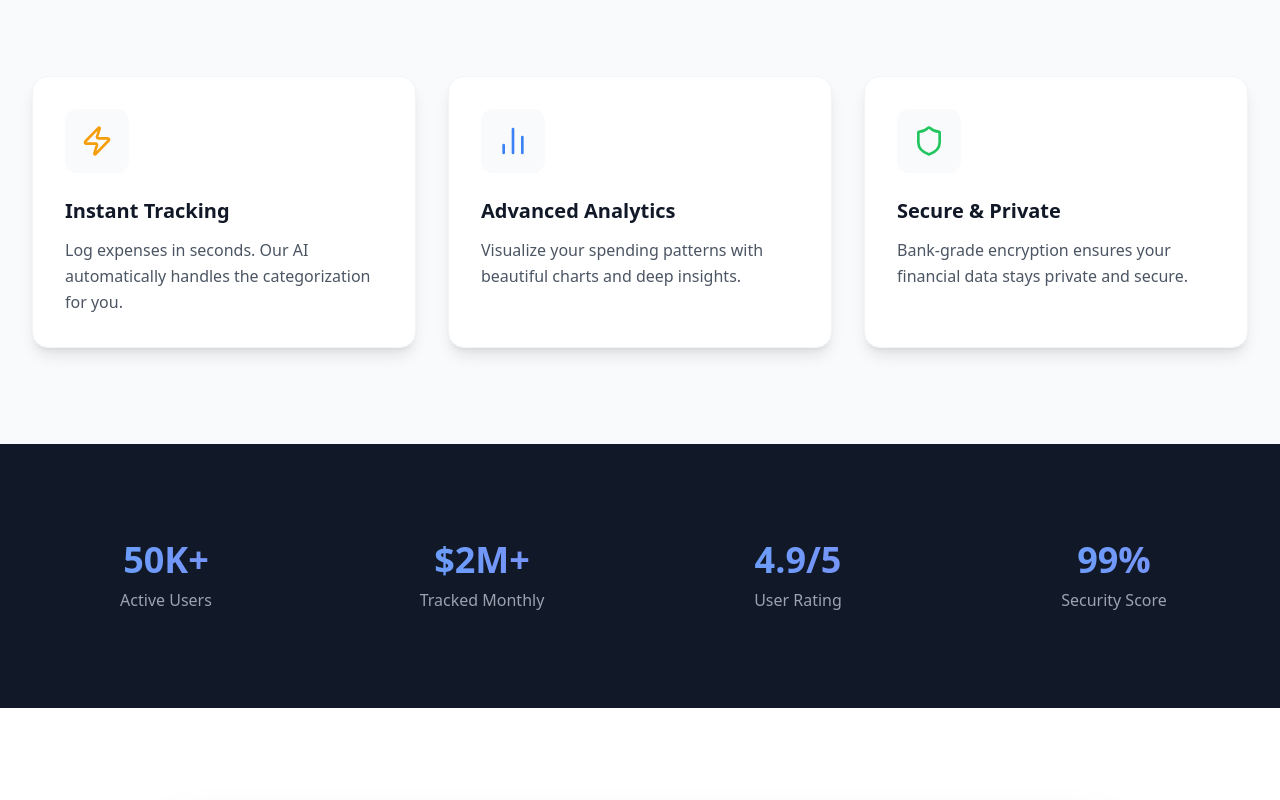
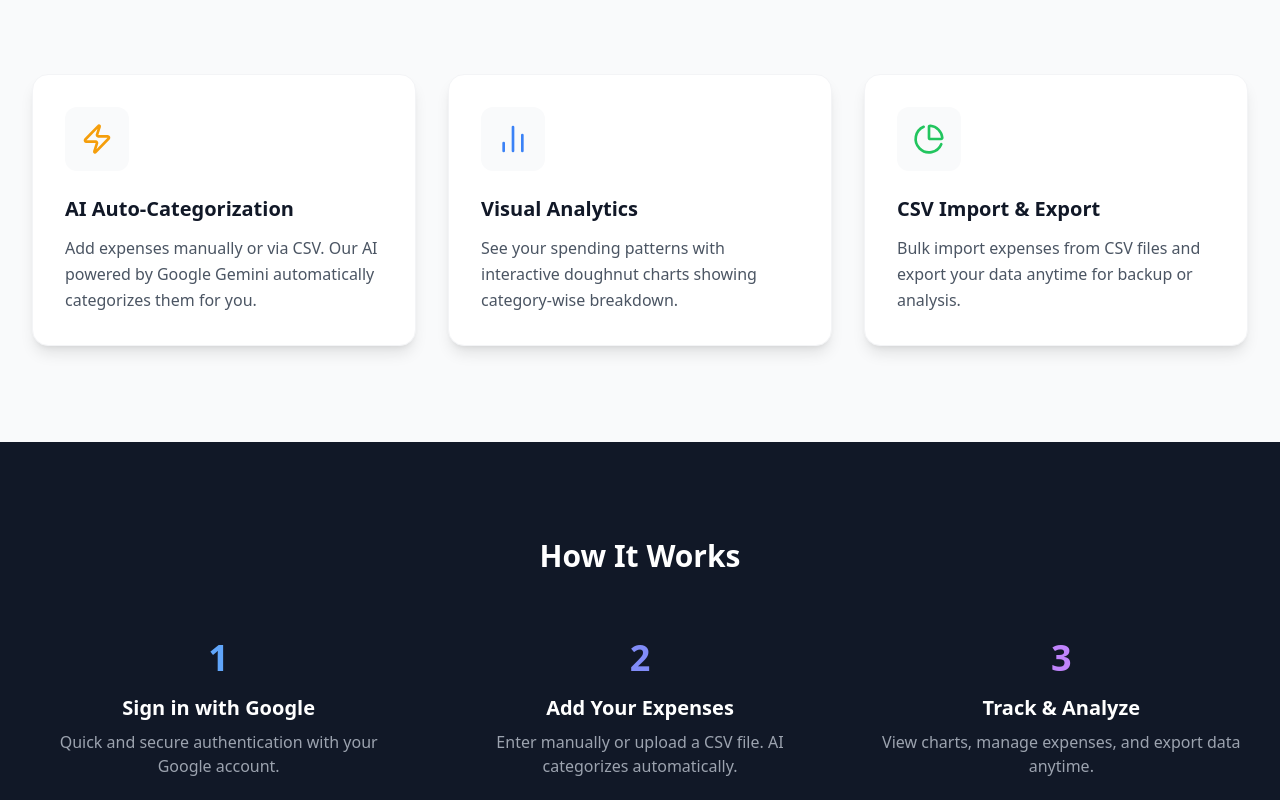
Before and after one commit to jayasurya261/issai.ai, a React (Vite) app in the folder client/: page / in a window 1280 px wide. Shown: the part 1760-2560 px from the top of the page. Built offline with nearby package versions, Linux system fonts and the light colour scheme; no server answers.

Commit message:
Update backend URLs to production and clean up Landing Page footer

```diff
--- a/client/src/components/LandingPage.jsx
+++ b/client/src/components/LandingPage.jsx
@@ -1,6 +1,6 @@
 import React from 'react';
 import { motion } from 'framer-motion';
-import { ArrowRight, BarChart2, PieChart, Wallet, Zap, Shield, Globe } from 'lucide-react';
+import { ArrowRight, BarChart2, PieChart, Zap } from 'lucide-react';
 import Navbar from './Navbar';
 import { Link } from 'react-router-dom';
 import { useUser } from '../context/UserContext';
@@ -80,9 +80,6 @@ const LandingPage = () => {
                                     Get Started Free <ArrowRight className="ml-2 h-5 w-5" />
                                 </motion.button>
                             )}
-                            <button className="px-8 py-4 bg-white text-gray-700 border border-gray-200 rounded-full font-bold text-lg hover:border-gray-300 hover:bg-gray-50 transition-all">
-                                Watch Demo
-                            </button>
                         </motion.div>
                     </motion.div>
 
@@ -114,37 +111,49 @@ const LandingPage = () => {
                     <div className="grid md:grid-cols-3 gap-8">
                         <FeatureCard
                             icon={<Zap className="h-8 w-8 text-amber-500" />}
-                            title="Instant Tracking"
-                            description="Log expenses in seconds. Our AI automatically handles the categorization for you."
+                            title="AI Auto-Categorization"
+                            description="Add expenses manually or via CSV. Our AI powered by Google Gemini automatically categorizes them for you."
                             delay={0.1}
                         />
                         <FeatureCard
                             icon={<BarChart2 className="h-8 w-8 text-blue-500" />}
-                            title="Advanced Analytics"
-                            description="Visualize your spending patterns with beautiful charts and deep insights."
+                            title="Visual Analytics"
+                            description="See your spending patterns with interactive doughnut charts showing category-wise breakdown."
                             delay={0.2}
                         />
                         <FeatureCard
-                            icon={<Shield className="h-8 w-8 text-green-500" />}
-                            title="Secure & Private"
-                            description="Bank-grade encryption ensures your financial data stays private and secure."
+                            icon={<PieChart className="h-8 w-8 text-green-500" />}
+                            title="CSV Import & Export"
+                            description="Bulk import expenses from CSV files and export your data anytime for backup or analysis."
                             delay={0.3}
                         />
                     </div>
                 </div>
             </section>
 
-            {/* Stats Section */}
+            {/* How It Works Section */}
             <section className="py-24 bg-gray-900 text-white relative overflow-hidden">
                 <div className="absolute top-0 right-0 -z-10 w-96 h-96 bg-blue-600 rounded-full blur-[128px] opacity-20" />
                 <div className="absolute bottom-0 left-0 -z-10 w-96 h-96 bg-purple-600 rounded-full blur-[128px] opacity-20" />
 
                 <div className="max-w-7xl mx-auto px-4 sm:px-6 lg:px-8">
-                    <div className="grid md:grid-cols-4 gap-12 text-center">
-                        <Stat number="50K+" label="Active Users" />
-                        <Stat number="$2M+" label="Tracked Monthly" />
-                        <Stat number="4.9/5" label="User Rating" />
-                        <Stat number="99%" label="Security Score" />
+                    <h2 className="text-3xl font-bold text-center mb-16">How It Works</h2>
+                    <div className="grid md:grid-cols-3 gap-12 text-center">
+                        <div>
+                            <div className="text-4xl font-bold text-blue-400 mb-4">1</div>
+                            <h3 className="text-xl font-semibold mb-2">Sign in with Google</h3>
+                            <p className="text-gray-400">Quick and secure authentication with your Google account.</p>
+                        </div>
+                        <div>
+                            <div className="text-4xl font-bold text-indigo-400 mb-4">2</div>
+                            <h3 className="text-xl font-semibold mb-2">Add Your Expenses</h3>
+                            <p className="text-gray-400">Enter manually or upload a CSV file. AI categorizes automatically.</p>
+                        </div>
+                        <div>
+                            <div className="text-4xl font-bold text-purple-400 mb-4">3</div>
+                            <h3 className="text-xl font-semibold mb-2">Track & Analyze</h3>
+                            <p className="text-gray-400">View charts, manage expenses, and export data anytime.</p>
+                        </div>
                     </div>
                 </div>
             </section>
@@ -158,7 +167,7 @@ const LandingPage = () => {
 
                         <h2 className="text-4xl font-bold mb-6 relative z-10">Ready to take control?</h2>
                         <p className="text-xl text-blue-100 mb-10 max-w-2xl mx-auto relative z-10">
-                            Join thousands of smart users who are managing their finances better with Issai.ai.
+                            Start tracking your expenses today with AI-powered categorization. It's free!
                         </p>
                         {user ? (
                             <Link to="/dashboard" className="relative z-10">
@@ -179,44 +188,16 @@ const LandingPage = () => {
             </section>
 
             {/* Footer */}
-            <footer className="bg-gray-50 pt-16 pb-8 border-t border-gray-200">
+            <footer className="bg-gray-50 pt-12 pb-8 border-t border-gray-200">
                 <div className="max-w-7xl mx-auto px-4 sm:px-6 lg:px-8">
-                    <div className="grid md:grid-cols-4 gap-12 mb-12">
-                        <div>
-                            <div className="flex items-center space-x-2 mb-4">
-                                <div className="w-8 h-8 bg-blue-600 rounded-lg flex items-center justify-center text-white font-bold text-lg">
-                                    I
-                                </div>
-                                <span className="text-xl font-bold text-gray-900">Issai.ai</span>
+                    <div className="flex flex-col md:flex-row justify-between items-center mb-8">
+                        <div className="flex items-center space-x-2 mb-4 md:mb-0">
+                            <div className="w-8 h-8 bg-blue-600 rounded-lg flex items-center justify-center text-white font-bold text-lg">
+                                I
                             </div>
-                            <p className="text-gray-500">Making personal finance intelligent and effortless for everyone.</p>
+                            <span className="text-xl font-bold text-gray-900">Issai.ai</span>
                         </div>
-
-                        <div>
-                            <h4 className="font-bold text-gray-900 mb-4">Product</h4>
-                            <ul className="space-y-2 text-gray-600">
-                                <li><a href="#" className="hover:text-blue-600">Features</a></li>
-                                <li><a href="#" className="hover:text-blue-600">Pricing</a></li>
-                                <li><a href="#" className="hover:text-blue-600">Integrations</a></li>
-                            </ul>
-                        </div>
-
-                        <div>
-                            <h4 className="font-bold text-gray-900 mb-4">Company</h4>
-                            <ul className="space-y-2 text-gray-600">
-                                <li><a href="#" className="hover:text-blue-600">About</a></li>
-                                <li><a href="#" className="hover:text-blue-600">Blog</a></li>
-                                <li><a href="#" className="hover:text-blue-600">Careers</a></li>
-                            </ul>
-                        </div>
-
-                        <div>
-                            <h4 className="font-bold text-gray-900 mb-4">Legal</h4>
-                            <ul className="space-y-2 text-gray-600">
-                                <li><a href="#" className="hover:text-blue-600">Privacy</a></li>
-                                <li><a href="#" className="hover:text-blue-600">Terms</a></li>
-                            </ul>
-                        </div>
+                        <p className="text-gray-500 text-center md:text-right">AI-Powered Expense Tracking with Google Gemini</p>
                     </div>
 
                     <div className="border-t border-gray-200 pt-8 text-center text-gray-500 text-sm">
@@ -244,15 +225,4 @@ const FeatureCard = ({ icon, title, description, delay }) => (
     </motion.div>
 );
 
-const Stat = ({ number, label }) => (
-    <motion.div
-        initial={{ opacity: 0 }}
-        whileInView={{ opacity: 1 }}
-        viewport={{ once: true }}
-    >
-        <h3 className="text-4xl font-bold text-transparent bg-clip-text bg-gradient-to-r from-blue-400 to-indigo-400 mb-2">{number}</h3>
-        <p className="text-gray-400 font-medium">{label}</p>
-    </motion.div>
-);
-
 export default LandingPage;
```
